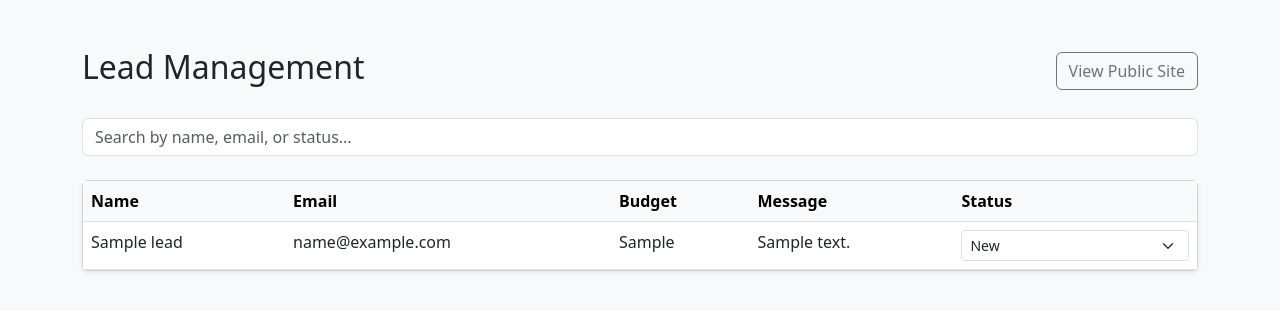
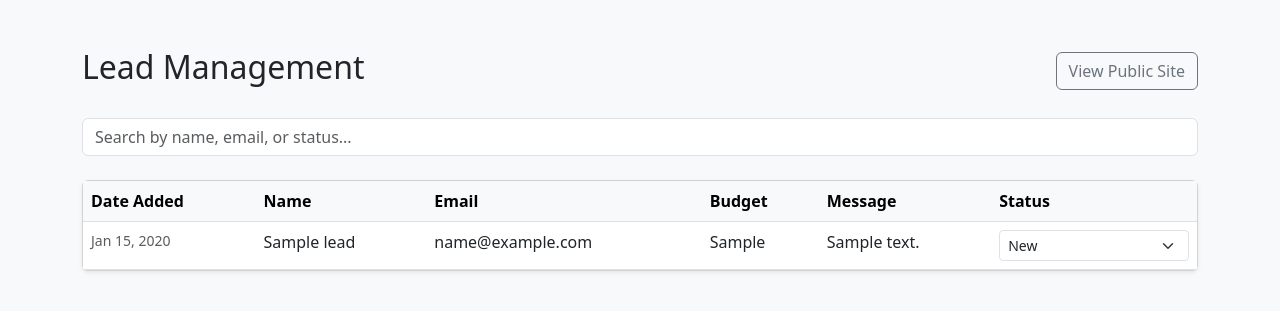
Before and after one commit to DilnaDitto/leaddesk-mini, a Flask app: page /admin in a window 1280 px wide. Shown: the top 311 px of the page. Run offline with Flask 3, Linux system fonts and the light colour scheme; tables that the repository leaves empty hold one stand-in row (values such as "Sample post").

Commit message:
Added created_at timestamp and updated admin UI

```diff
--- a/templates/admin.html
+++ b/templates/admin.html
@@ -20,6 +20,7 @@
         <table class="table table-hover mb-0" id="leadsTable">
             <thead class="table-light">
                 <tr>
+                    <th>Date Added</th>
                     <th>Name</th>
                     <th>Email</th>
                     <th>Budget</th>
@@ -30,6 +31,8 @@
             <tbody>
                 {% for lead in leads %}
                 <tr>
+                    <!-- NEW DATA CELL formatting the timestamp nicely -->
+                    <td class="text-muted small">{{ lead.created_at.strftime('%b %d, %Y') }}</td>
                     <td>{{ lead.name }}</td>
                     <td>{{ lead.email }}</td>
                     <td>{{ lead.budget }}</td>
@@ -47,7 +50,7 @@
                 </tr>
                 {% else %}
                 <tr>
-                    <td colspan="5" class="text-center py-4">No leads found.</td>
+                    <td colspan="6" class="text-center py-4">No leads found.</td>
                 </tr>
                 {% endfor %}
             </tbody>
```
